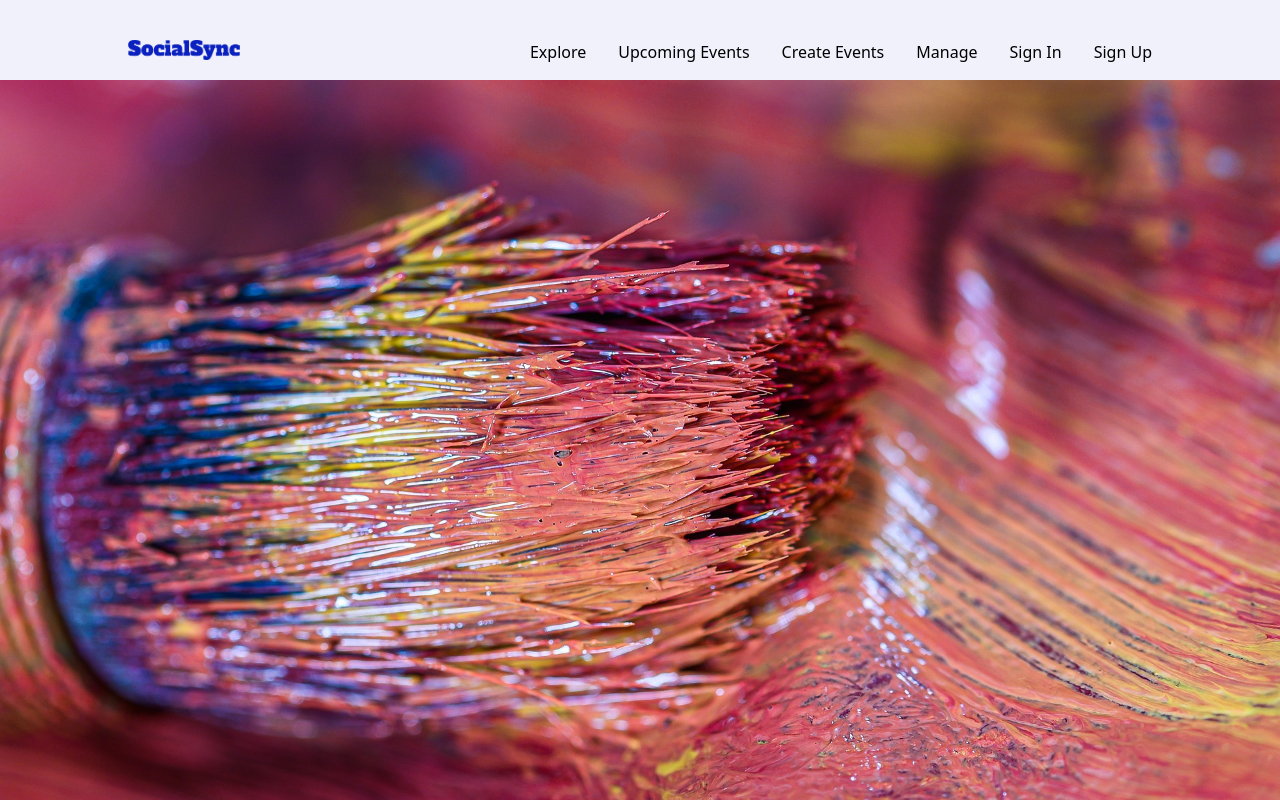
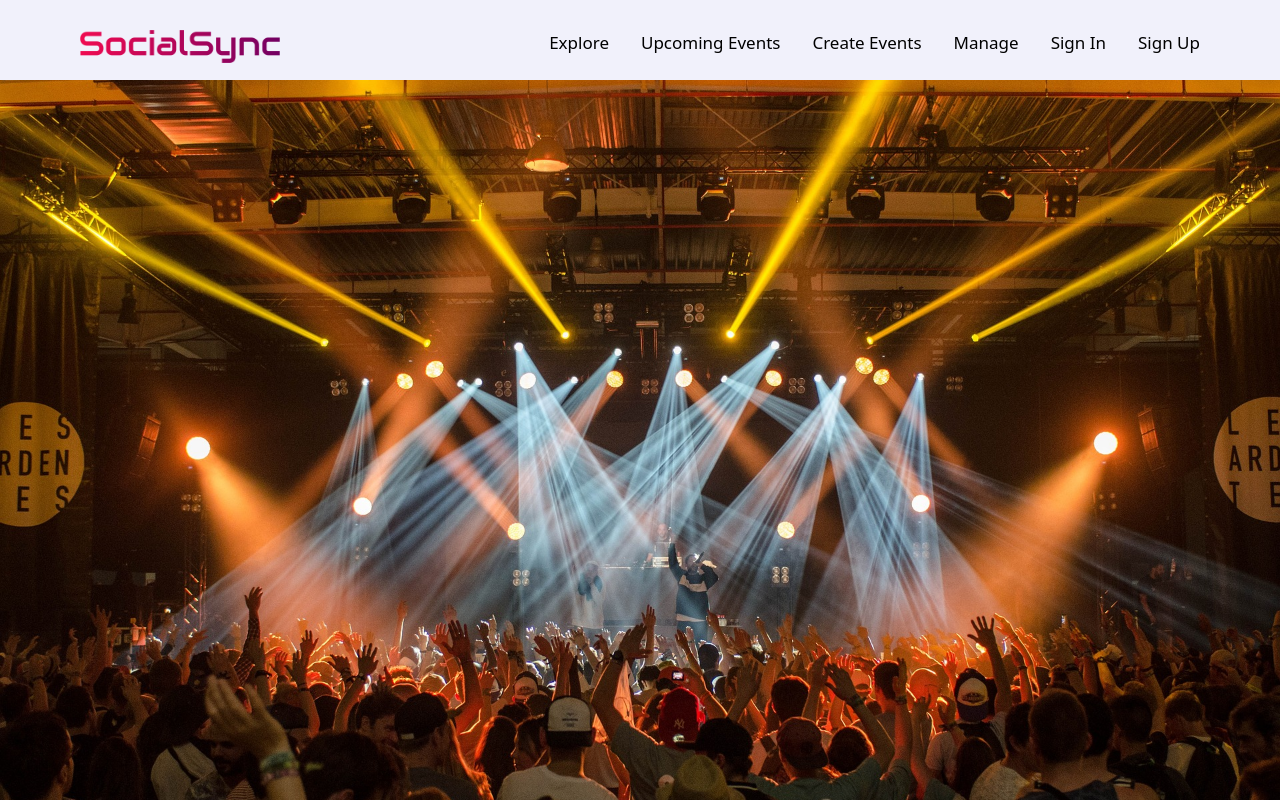
Before and after one commit to Team-Rebels/socialsync-front, a React (Vite) app: page / in a window 1280 px wide. Shown: the top 800 px of the page. Built offline with nearby package versions, Linux system fonts and the light colour scheme.

Commit message:
Update to Navbar

```diff
--- a/src/assets/images/index.jsx
+++ b/src/assets/images/index.jsx
@@ -1,10 +1,10 @@
-import logo from '../images/logo.png';
+import logo from '../images/mainlogo.png';
 
 export {
     logo
 };
 
-import heroBg from '../images/newHero.jpg'
+import heroBg from '../images/music.jpg'
 
 export {
     heroBg
--- a/src/components/navbar.jsx
+++ b/src/components/navbar.jsx
@@ -4,14 +4,14 @@ import { logo } from "../assets/images";
 
 const Navbar = () => {
   return (
-    <div className="flex justify-between px-32 py-10 fixed w-full left-0 top-0 bg-[#F1F1FB] h-[30px]">
-      <div className="size-28">
+    <div className="flex justify-between px-20 py-10 fixed w-full left-0 top-0 bg-[#F1F1FB] h-[30px] ">
+      <div className="size-[200px] mt-[-10px]">
         <img src={logo} alt="Logo" />
       </div>
       <div>
 
       </div>
-      <div className="space-x-8">
+      <div className="space-x-8 mt-[-10px] text-[17px]">
         {
           K.NAVLINKS.map(
             (item,index) => {
--- a/src/pages/home/components/hero.jsx
+++ b/src/pages/home/components/hero.jsx
@@ -3,15 +3,6 @@ import { heroBg } from "../../../assets/images"
 const Hero = () => {
   return (
     <div>
-        <div>
-
-        </div>
-        <div>
-
-        </div>
-        <div>
-
-        </div>
         <div>
             <img src={heroBg} alt="HeroImage" className="w-full object-cover h-[100vh]" />
         </div>
```
